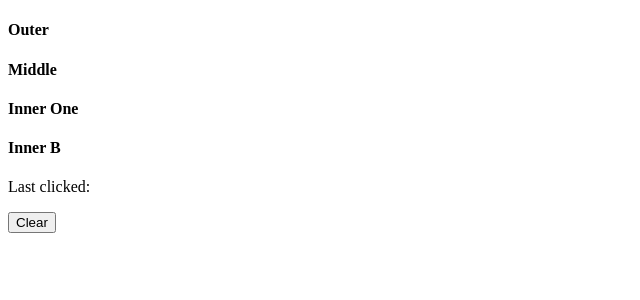
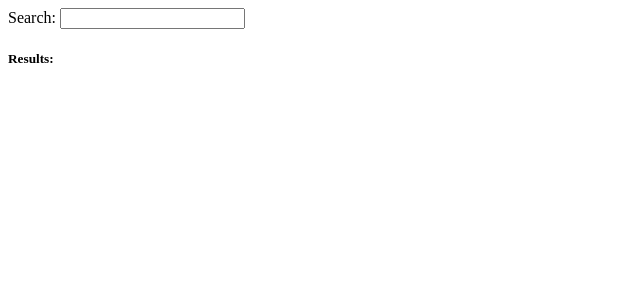
Before and after one commit to budahs/vue-basics, a Vue app: page / in a window 1280 px wide. Shown: the top 300 px of the page, without its empty margins (0-640 px from the left). Built offline with nearby package versions, Linux system fonts and the light colour scheme.

Commit message:
Input chain modifiers

```diff
--- a/src/main.js
+++ b/src/main.js
@@ -1,7 +1,7 @@
 // The Vue build version to load with the `import` command
 // (runtime-only or standalone) has been set in webpack.base.conf with an alias.
 import Vue from 'vue'
-// const axios = require('axios').default
+const axios = require('axios').default
 
 Vue.config.productionTip = false
 
@@ -9,31 +9,32 @@ Vue.config.productionTip = false
 new Vue({
   el: '#app',
   data: {
-    messages: []
+    searchText: '',
+    results: []
+  },
+  methods: {
+    search: function () {
+      axios
+        .get(`https://swapi.dev/api/starships/?search=${this.searchText}`)
+        .then(response => {
+          this.results = response.data
+        })
+    }
   },
   template: `
-    <div>
-        <div v-on:click="messages.push('Outer')">
-            <h4>Outer</h4>
-            <div v-on:click.once.capture="messages.push('Middle')">
-                <h4>Middle</h4>
-                <div v-on:click.stop="messages.push('Inner One')">
-                    <h4>Inner One</h4>
-                </div>
-                <div v-on:click="messages.push('Inner B')">
-                    <h4>Inner B</h4>
-                </div>
-            </div>
-        </div>
-        <p>
-            Last clicked:
-            <ol>
-                <li v-for="message in messages">
-                    {{message}}
-                </li>
-            </ol>
-            </p>
-        <input type="button" v-on:click="messages = []" value="Clear" />
-    </div>
-    `
+      <div>
+      <label>Search:
+        <input
+            type="text"
+            v-model="searchText"
+            v-on:keyup.enter.esc="search" />
+      </label>
+      <h5>Results: <small>{{results.count}}</small></h5>
+      <ul>
+        <li v-for="result in results.results">
+          {{result.name}}
+        </li>
+      </ul>
+      </div>
+      `
 })
```
